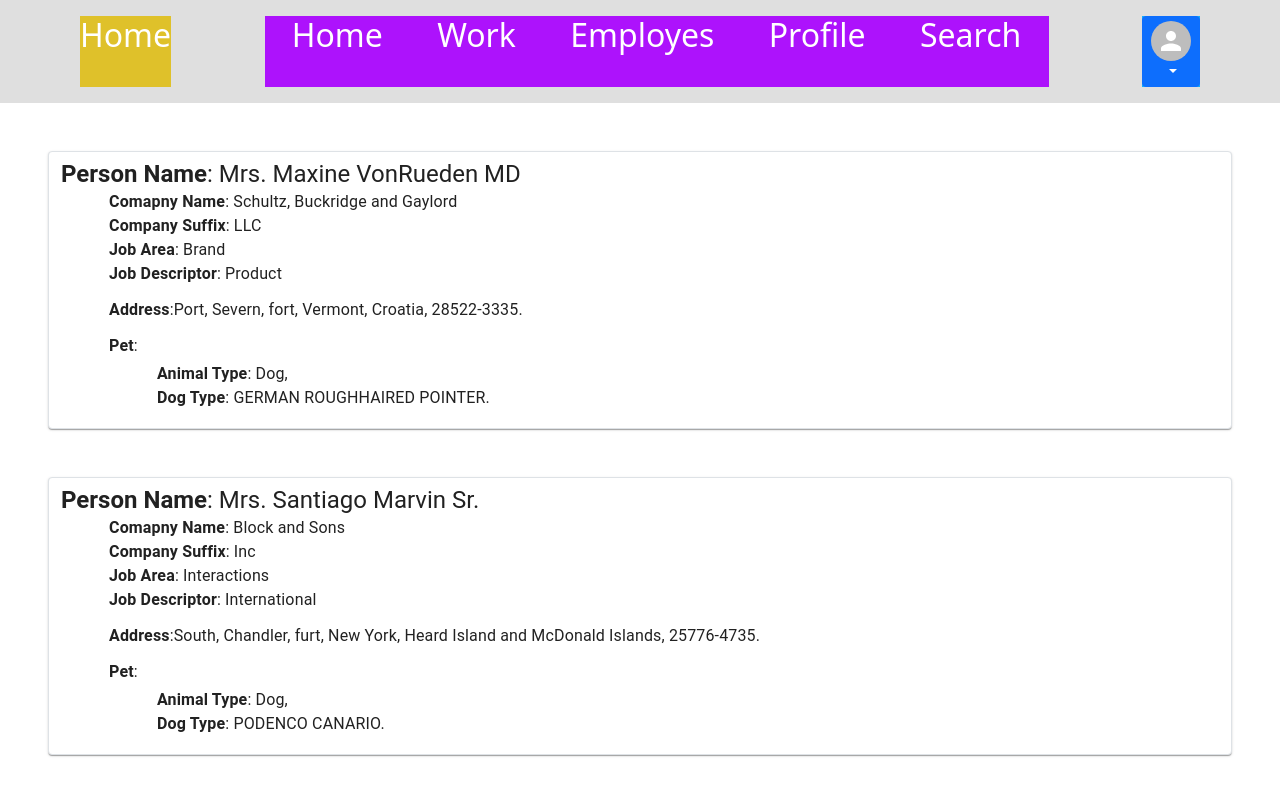
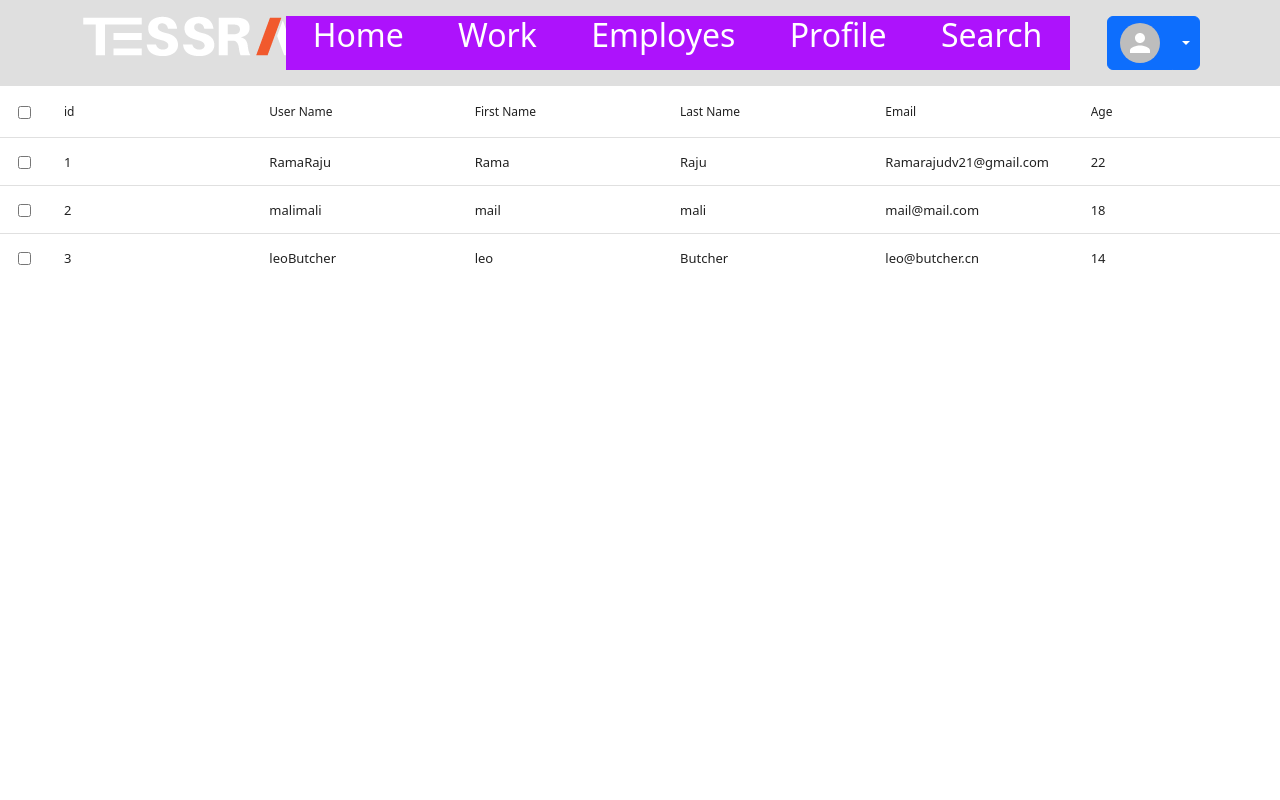
Before and after one commit to dvramaraju/internship, a React (Create React App) app: page / in a window 1280 px wide. Shown: the top 800 px of the page. Built offline with nearby package versions, Linux system fonts and the light colour scheme; data requests are answered from the project's data file.

Commit message:
Header Updated

```diff
--- a/package.json
+++ b/package.json
@@ -20,9 +20,11 @@
     "faker": "^5.5.3",
     "react": "^17.0.2",
     "react-bootstrap": "^2.0.0-rc.1",
+    "react-data-table-component": "^7.4.4",
     "react-dom": "^17.0.2",
     "react-router-dom": "^5.3.0",
     "react-scripts": "4.0.3",
+    "styled-components": "^5.3.3",
     "typescript": "^4.1.2",
     "uuid": "^8.3.2",
     "web-vitals": "^1.1.2"
--- a/src/components/Header.css
+++ b/src/components/Header.css
@@ -1,5 +1,5 @@
 .headerLeft {
-  background-color: #dfc12a;
+  width: 15%;
 }
 .headerCenter {
   background-color: #ad12fc;
@@ -11,6 +11,5 @@ h2 {
   color: antiquewhite;
 }
 .headerRight {
-  background-color: #12adfc;
-  display: "flex";
+  padding: auto;
 }
--- a/src/components/Header.tsx
+++ b/src/components/Header.tsx
@@ -1,12 +1,10 @@
 import { Avatar } from "@mui/material";
-import { Dropdown, DropdownButton } from "react-bootstrap";
+import { Dropdown, SplitButton } from "react-bootstrap";
 import { Link } from "react-router-dom";
 import "./Header.css";
 
 export const Header = () => {
-  const handleLogout = () => {
-    <Link to="/signin">Logout</Link>
-  };
+  const handleLogout = () => <Link to="/signin">Logout</Link>;
 
   return (
     <div
@@ -18,7 +16,7 @@ export const Header = () => {
       }}
     >
       <div className="headerLeft">
-        <h2><Link style={{ color: "white", textDecoration: "none" }} to="/">Home</Link></h2>
+        <img src="/footer-logo.png" alt="" />
       </div>
       <div className="headerCenter">
         <h2><Link style={{ color: "white", textDecoration: "none" }} to="/">Home</Link></h2>
@@ -28,16 +26,14 @@ export const Header = () => {
         <h2><Link style={{ color: "white", textDecoration: "none" }} to="/search">Search</Link></h2>
       </div>
       <div className="headerRight">
-        <DropdownButton
-          style={{ display: "flex" }}
-          size="sm"
+        <SplitButton
+          key="Primary"
+          id="dropdown-split-variants-Primary"
+          variant="primary"
           title={<Avatar />}
         >
-          {}
-          <Dropdown.Item href="/signin" onClick={handleLogout}>
-            Log In
-          </Dropdown.Item>
-        </DropdownButton>
+          <Dropdown.Item eventKey="1" onClick={() => handleLogout()}>Louout</Dropdown.Item>
+        </SplitButton>
       </div>
     </div>
   );
--- a/src/components/interface.tsx
+++ b/src/components/interface.tsx
@@ -1,135 +1,7 @@
-import { name, address, company, animal, fake } from 'faker'
+import { name, address, company, animal } from 'faker'
 import { v4 as uuidv4 } from 'uuid'
 
-console.log(fake('hello'))
-
 export const Person: Array<PersonType> = [
-  {
-    id: uuidv4().toUpperCase(),
-    prefix: name.prefix(),
-    findName: name.findName(),
-    jobArea: name.jobArea(),
-    jobDescriptor: name.jobDescriptor(),
-    companySuffix: company.companySuffix(),
-    company: company.companyName(),
-    pet: animal.dog().toUpperCase(),
-    address: {
-      cityPrefix: address.cityPrefix(),
-      cityName: address.cityName(),
-      citySuffix: address.citySuffix(),
-      state: address.state(),
-      country: address.country(),
-      zipcode: address.zipCode()
-    }
-  },
-  {
-    id: uuidv4().toUpperCase(),
-    prefix: name.prefix(),
-    findName: name.findName(),
-    jobArea: name.jobArea(),
-    jobDescriptor: name.jobDescriptor(),
-    companySuffix: company.companySuffix(),
-    company: company.companyName(),
-    pet: animal.dog().toUpperCase(),
-    address: {
-      cityPrefix: address.cityPrefix(),
-      cityName: address.cityName(),
-      citySuffix: address.citySuffix(),
-      state: address.state(),
-      country: address.country(),
-      zipcode: address.zipCode()
-    }
-  },
-  {
-    id: uuidv4().toUpperCase(),
-    prefix: name.prefix(),
-    findName: name.findName(),
-    jobArea: name.jobArea(),
-    jobDescriptor: name.jobDescriptor(),
-    companySuffix: company.companySuffix(),
-    company: company.companyName(),
-    pet: animal.dog().toUpperCase(),
-    address: {
-      cityPrefix: address.cityPrefix(),
-      cityName: address.cityName(),
-      citySuffix: address.citySuffix(),
-      state: address.state(),
-      country: address.country(),
-      zipcode: address.zipCode()
-    }
-  },
-  {
-    id: uuidv4().toUpperCase(),
-    prefix: name.prefix(),
-    findName: name.findName(),
-    jobArea: name.jobArea(),
-    jobDescriptor: name.jobDescriptor(),
-    companySuffix: company.companySuffix(),
-    company: company.companyName(),
-    pet: animal.dog().toUpperCase(),
-    address: {
-      cityPrefix: address.cityPrefix(),
-      cityName: address.cityName(),
-      citySuffix: address.citySuffix(),
-      state: address.state(),
-      country: address.country(),
-      zipcode: address.zipCode()
-    }
-  },
-  {
-    id: uuidv4().toUpperCase(),
-    prefix: name.prefix(),
-    findName: name.findName(),
-    jobArea: name.jobArea(),
-    jobDescriptor: name.jobDescriptor(),
-    companySuffix: company.companySuffix(),
-    company: company.companyName(),
-    pet: animal.dog().toUpperCase(),
-    address: {
-      cityPrefix: address.cityPrefix(),
-      cityName: address.cityName(),
-      citySuffix: address.citySuffix(),
-      state: address.state(),
-      country: address.country(),
-      zipcode: address.zipCode()
-    }
-  },
-  {
-    id: uuidv4().toUpperCase(),
-    prefix: name.prefix(),
-    findName: name.findName(),
-    jobArea: name.jobArea(),
-    jobDescriptor: name.jobDescriptor(),
-    companySuffix: company.companySuffix(),
-    company: company.companyName(),
-    pet: animal.dog().toUpperCase(),
-    address: {
-      cityPrefix: address.cityPrefix(),
-      cityName: address.cityName(),
-      citySuffix: address.citySuffix(),
-      state: address.state(),
-      country: address.country(),
-      zipcode: address.zipCode()
-    }
-  },
-  {
-    id: uuidv4().toUpperCase(),
-    prefix: name.prefix(),
-    findName: name.findName(),
-    jobArea: name.jobArea(),
-    jobDescriptor: name.jobDescriptor(),
-    companySuffix: company.companySuffix(),
-    company: company.companyName(),
-    pet: animal.dog().toUpperCase(),
-    address: {
-      cityPrefix: address.cityPrefix(),
-      cityName: address.cityName(),
-      citySuffix: address.citySuffix(),
-      state: address.state(),
-      country: address.country(),
-      zipcode: address.zipCode()
-    }
-  },
   {
     id: uuidv4().toUpperCase(),
     prefix: name.prefix(),
@@ -159,6 +31,15 @@ type AddressType = {
   zipcode: string
 }
 
+export type Persons = {
+  id: number,
+  age: number,
+  email: string,
+  userName: string,
+  firstName: string
+  lastName: string,
+}
+
 export type PersonType = {
   id: string
   prefix: string,
--- a/src/containers/Home.tsx
+++ b/src/containers/Home.tsx
@@ -1,31 +1,56 @@
-import { Card, Typography } from "@mui/material";
-import { Person, PersonType } from "../components/interface";
 import { Header } from "../components/Header";
+import DataTable from "react-data-table-component";
+import { SetStateAction, useEffect, useState } from "react";
+import axios, { AxiosResponse } from "axios";
+import { Persons } from "../components/interface";
+
+const column = [
+  {
+    name: "id",
+    selector: (row: any) => row.id
+  },
+  {
+    name: "User Name",
+    selector: (row: any) => row.userName
+  },
+  {
+    name: "First Name",
+    selector: (row: any) => row.firstName
+  },
+  {
+    name: "Last Name",
+    selector: (row: any) => row.lastName
+  },
+  {
+    name: "Email",
+    selector: (row: any) => row.email
+  },
+  {
+    name: "Age",
+    selector: (row: any) => row.age
+  },
+]
 
 export function Home() {
+  const [user, setUser]: SetStateAction<any> = useState();
+
+  useEffect(() => {
+    axios.get("http://localhost:8000/users").then((res: AxiosResponse<Persons | any>): void => {
+      console.log(setUser(res.data));
+      // setUser(res.data.forEach((res: any) => { console.log(res) }));
+    })
+  }, [])
+  console.log(user)
+
   return (
     <div>
       <Header />
       <div>
-        {Person.map((res: PersonType) =>
-          <Card sx={{ minWidth: 275 }} className="m-5 pagination page-link" key={res.id}>
-            <Typography variant="h5" component="div">
-              <strong>Person Name</strong>: {res.prefix} {res.findName}
-            </Typography>
-            <Typography sx={{ mb: 1.5 }} className="mx-5" color="text.primary">
-              <strong>Comapny Name</strong>: {res.company}<br />
-              <strong>Company Suffix</strong>: {res.companySuffix}<br />
-              <strong>Job Area</strong>: {res.jobArea}<br />
-              <strong>Job Descriptor</strong>: {res.jobDescriptor}
-            </Typography>
-            <Typography sx={{ mb: 1.5 }} className="mx-5" color="text.primary">
-              <strong>Address</strong>:{res.address.cityPrefix}, {res.address.cityName}, {res.address.citySuffix}, {res.address.state}, {res.address.country}, {res.address.zipcode}.
-            </Typography>
-            <Typography sx={{ mb: 1.5 }} className="mx-5" color="text.primary">
-              <strong>Pet</strong>: <br /><div className="my-1 mx-5"><b>Animal Type</b>: Dog,<br /><b>Dog Type</b>: {res.pet}.</div>
-            </Typography>
-          </Card>
-        )}
+        <DataTable
+          columns={column}
+          data={user}
+          selectableRows
+        />
       </div>
     </div>
   );
--- a/src/containers/SignIn.tsx
+++ b/src/containers/SignIn.tsx
@@ -23,9 +23,7 @@ export const SignIn = () => {
   const history = useHistory()
 
   const re = /^(([^<>()[\]\\.,;:\s@"]+(\.[^<>()[\]\\.,;:\s@"]+)*)|(".+"))@((\[[0-9]{1,3}\.[0-9]{1,3}\.[0-9]{1,3}\.[0-9]{1,3}\])|(([a-zA-Z\-0-9]+\.)+[a-zA-Z]{2,}))$/;
-  function validateForm() {
-    return loginDetails.email.length > 0 && loginDetails.password.length > 5 && re.test(String(loginDetails.email).toLowerCase());
-  }
+  const validateForm = (): boolean => loginDetails.email.length > 0 && loginDetails.password.length > 5 && re.test(String(loginDetails.email).toLowerCase())
 
   function handleSubmit(event: any) {
     event.preventDefault();
--- a/src/containers/SignUp.tsx
+++ b/src/containers/SignUp.tsx
@@ -1,4 +1,4 @@
-import { v1 as uuidv4 } from 'uuid'
+import { v4 as uuidv4 } from 'uuid'
 import { useState } from "react";
 import {
   Box,
@@ -33,7 +33,7 @@ export type AuthUser = {
 export const SignUp = () => {
   const [details, setDetails] = useState({
     id: "",
-    age: "",
+    age: 0,
     email: "",
     userName: "",
     firstName: "",
@@ -41,8 +41,10 @@ export const SignUp = () => {
     password: "",
     confirmPassword: "",
   });
-
-  const validateForm = () => details.firstName.length > 3 && details.lastName.length > 3 && details.userName.length > 0 && details.email.length > 0 && details.password.length > 5 && details.confirmPassword.length > 5 && details.password === details.confirmPassword && details.age !== "";
+  const re = /^(([^<>()[\]\\.,;:\s@"]+(\.[^<>()[\]\\.,;:\s@"]+)*)|(".+"))@((\[[0-9]{1,3}\.[0-9]{1,3}\.[0-9]{1,3}\.[0-9]{1,3}\])|(([a-zA-Z\-0-9]+\.)+[a-zA-Z]{2,}))$/;
+  const validateForm = (): boolean => {
+    return details.firstName.length >= 3 && details.lastName.length >= 3 && details.userName.length >= 3 && re.test(String(details.email).toLowerCase()) && details.email.length !== 0 && details.password.length > 5 && details.confirmPassword.length > 5 && details.password === details.confirmPassword && details.age !== 0;
+  };
 
   const history = useHistory()
 
@@ -164,10 +166,10 @@ export const SignUp = () => {
                 <Select
                   labelId="demo-simple-select-label"
                   id="demo-simple-select"
-                  value={details.age}
+                  value={Number(details.age)}
                   // label="Age"
                   onChange={(event) => {
-                    setDetails({ ...details, age: event.target.value })
+                    setDetails({ ...details, age: Number(event.target.value) })
                   }}
                 >
                   {[...Array(100)].map((e, i) => {
--- a/src/db.json
+++ b/src/db.json
@@ -1,32 +1,32 @@
 {
   "users": [
     {
-      "id": "71EBAFB8-8902-4A22-9617-A773AFEB0A36",
-      "age": 15,
-      "email": "bala@mail.com",
-      "userName": "balaram",
-      "firstName": "bala",
-      "lastName": "ram",
+      "id": 1,
+      "age": 22,
+      "email": "Ramarajudv21@gmail.com",
+      "userName": "RamaRaju",
+      "firstName": "Rama",
+      "lastName": "Raju",
       "password": "123456",
-      "confirmPassword": "023456"
+      "confirmPassword": "123456"
     },
     {
-      "id": "A716072E-06CD-4A64-B833-1F4F23F3EE0C",
-      "age": 22,
-      "email": "Ramarajudv21@gmail.com",
-      "userName": "ramaraju",
-      "firstName": "rama",
-      "lastName": "raju",
+      "id": 2,
+      "age": 18,
+      "email": "mail@mail.com",
+      "userName": "malimali",
+      "firstName": "mail",
+      "lastName": "mali",
       "password": "123456",
-      "confirmPassword": "023456"
+      "confirmPassword": "123456"
     },
     {
-      "id": "x4ERTQ-",
+      "id": 3,
       "age": 14,
-      "email": "mail@mail.com",
-      "userName": "mailmali",
-      "firstName": "mail",
-      "lastName": "mali",
+      "email": "leo@butcher.cn",
+      "userName": "leoButcher",
+      "firstName": "leo",
+      "lastName": "Butcher",
       "password": "123456",
       "confirmPassword": "123456"
     }
```
Also changed, not shown: public/footer-logo.png (added), 1 other file (tests, documents, lock files or other folders).
